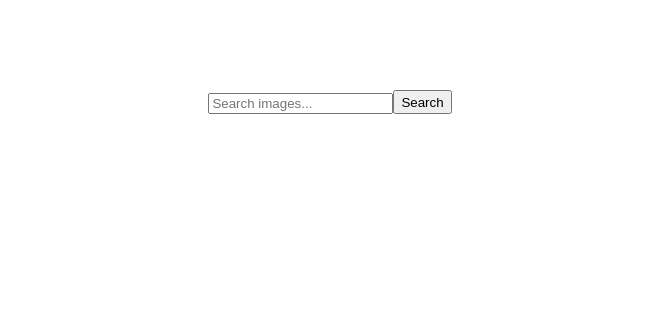
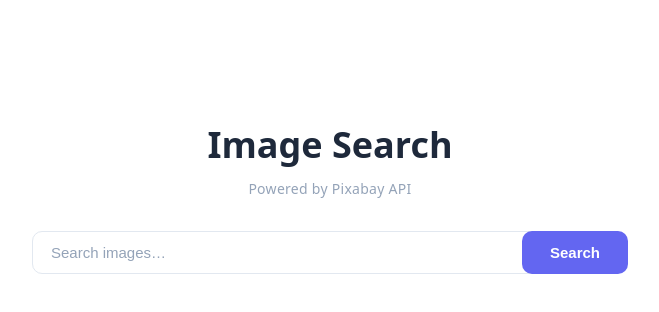
Before and after one commit to MaxCheprasov/goit-advancedjs-hw-03, a website built with Vite: page src/index.html in a window 1280 px wide. Shown: the whole page, without its empty margins (310-969 px from the left). Built offline with nearby package versions, Linux system fonts and the light colour scheme.

Commit message:
style: improve search bar and add page title

```diff
--- a/src/css/form.css
+++ b/src/css/form.css
@@ -1,13 +1,83 @@
+/* Search hero */
+.search-hero {
+  text-align: center;
+  padding: 48px 16px 32px;
+}
+
+.search-title {
+  font-size: clamp(24px, 4vw, 36px);
+  font-weight: 700;
+  color: #1e293b;
+  margin-bottom: 6px;
+}
+
+.search-sub {
+  font-size: 14px;
+  color: #94a3b8;
+  letter-spacing: 0.02em;
+}
+
+/* Search form */
 .form {
   display: flex;
   justify-content: center;
-  margin-bottom: 20px;
+  gap: 10px;
+  margin-bottom: 32px;
+  padding: 0 16px;
+}
+
+.form-label {
+  flex: 1;
+  max-width: 480px;
+}
+
+.form-input {
+  width: 100%;
+  padding: 12px 18px;
+  font-size: 15px;
+  border: 1.5px solid #e2e8f0;
+  border-radius: 10px;
+  outline: none;
+  background: #fff;
+  color: #1e293b;
+  transition: border-color 180ms ease, box-shadow 180ms ease;
+}
+
+.form-input::placeholder {
+  color: #94a3b8;
+}
+
+.form-input:focus {
+  border-color: #6366f1;
+  box-shadow: 0 0 0 3px rgba(99, 102, 241, 0.15);
+}
+
+.form-btn {
+  padding: 12px 28px;
+  font-size: 15px;
+  font-weight: 600;
+  color: #fff;
+  background: #6366f1;
+  border: none;
+  border-radius: 10px;
+  cursor: pointer;
+  transition: background 180ms ease, transform 120ms ease;
+  white-space: nowrap;
+}
+
+.form-btn:hover {
+  background: #4f46e5;
+  transform: translateY(-1px);
+}
+
+.form-btn:active {
+  transform: translateY(0);
 }
 
 main {
   width: 100%;
   margin: 0 auto;
-  padding: 20px;
+  padding: 0 20px 40px;
   position: relative;
   box-sizing: border-box;
 }
--- a/src/index.html
+++ b/src/index.html
@@ -4,23 +4,28 @@
     <meta charset="UTF-8" />
     <link rel="icon" type="image/svg+xml" href="/favicon.svg" />
     <meta name="viewport" content="width=device-width, initial-scale=1.0" />
-    <title>Vanilla App Template</title>
+    <title>HW-03 · Image Search</title>
     <link rel="stylesheet" href="./css/styles.css" />
   </head>
   <body>
     <load src="./partials/header.html" icon-path="img/sprite.svg#logo" />
 
     <main>
+      <div class="search-hero">
+        <h1 class="search-title">Image Search</h1>
+        <p class="search-sub">Powered by Pixabay API</p>
+      </div>
       <form class="form">
-        <label>
+        <label class="form-label">
           <input
+            class="form-input"
             type="text"
             name="search-text"
-            placeholder="Search images..."
+            placeholder="Search images…"
             required
           />
         </label>
-        <button type="submit">Search</button>
+        <button class="form-btn" type="submit">Search</button>
       </form>
       <ul class="gallery"></ul>
       <span class="loader is-hidden"></span>
```
Also changed, not shown: README.md.
